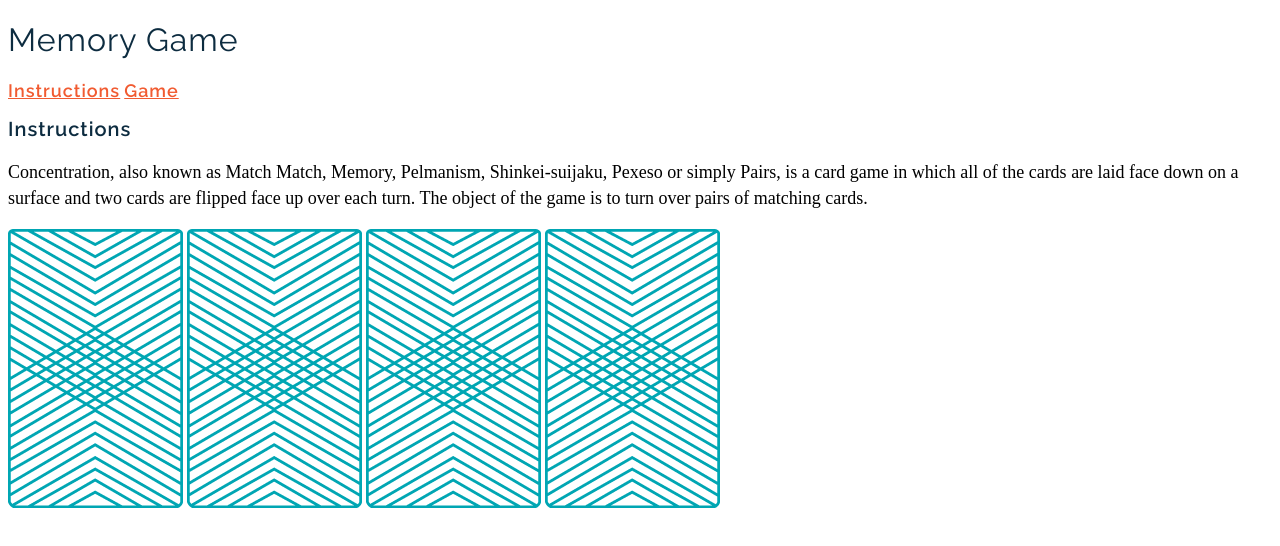
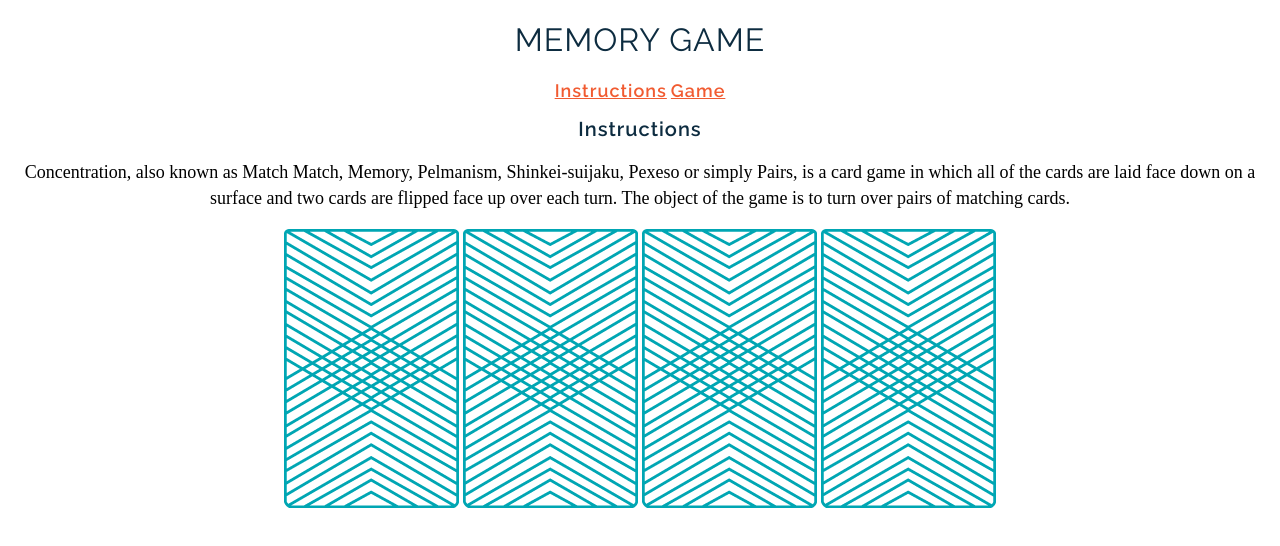
Before and after one commit to jlboyer/wdi-fundamentals-memorygame, a plain HTML site: page memorygame/index.html in a window 1280 px wide. Drawn offline with Linux system fonts and the light colour scheme; a web font is replaced by a local one.

Commit message:
modified css per reqs

```diff
--- a/memorygame/css/style.css
+++ b/memorygame/css/style.css
@@ -1,3 +1,6 @@
+body {
+    text-align: center
+}
 h1 {
   font-family: "Raleway", sans-serif;
   font-weight: 400;
@@ -5,6 +8,7 @@ h1 {
   letter-spacing: 1px;
   font-weight: 400 px;
   font-size: 45 px;
+  text-transform: uppercase
 }
 
 a {
```
